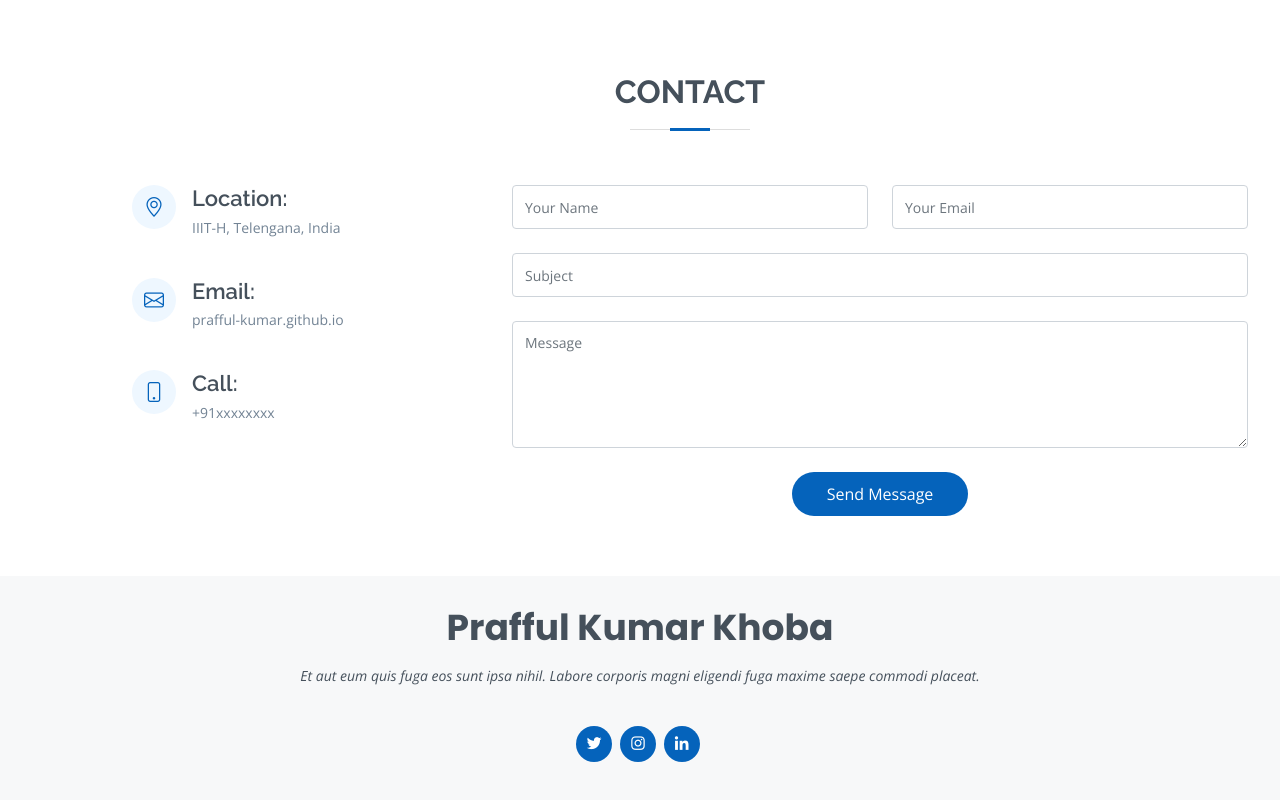
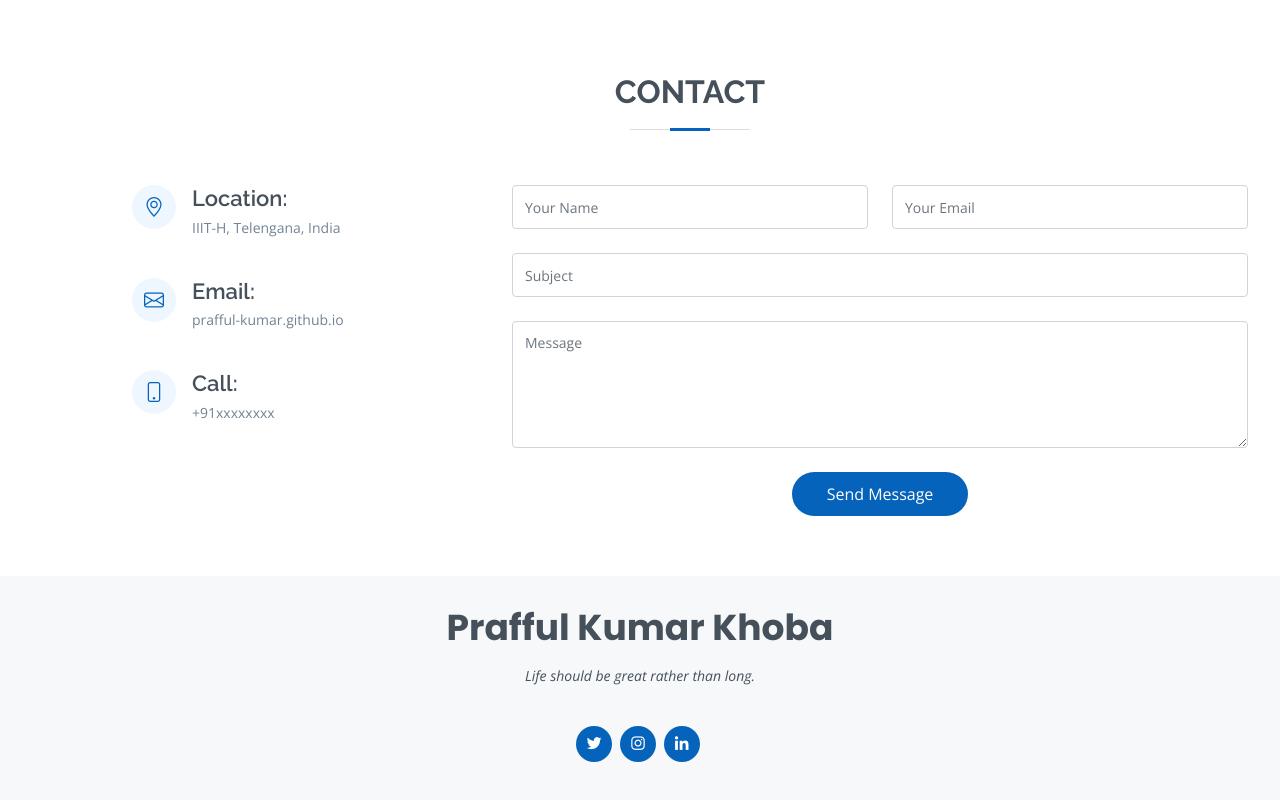
Before and after one commit to prafful-kumar/prafful-kumar.github.io, a plain HTML site: page index.html in a window 1280 px wide. Shown: the part 5912-6712 px from the top of the page. Drawn offline with nearby package versions, Linux system fonts and the light colour scheme.

Commit message:
Update index.html
removed one line (different language)

```diff
--- a/index.html
+++ b/index.html
@@ -585,7 +585,7 @@
   <footer id="footer">
     <div class="container">
       <h3>Prafful Kumar Khoba</h3>
-      <p>Et aut eum quis fuga eos sunt ipsa nihil. Labore corporis magni eligendi fuga maxime saepe commodi placeat.</p>
+      <p>Life should be great rather than long.</p>
       <div class="social-links">
         <a href="https://twitter.com/p_khoba" class="twitter"><i class="bx bxl-twitter"></i></a>
         <!-- <a href="#" class="facebook"><i class="bx bxl-facebook"></i></a> -->
```
